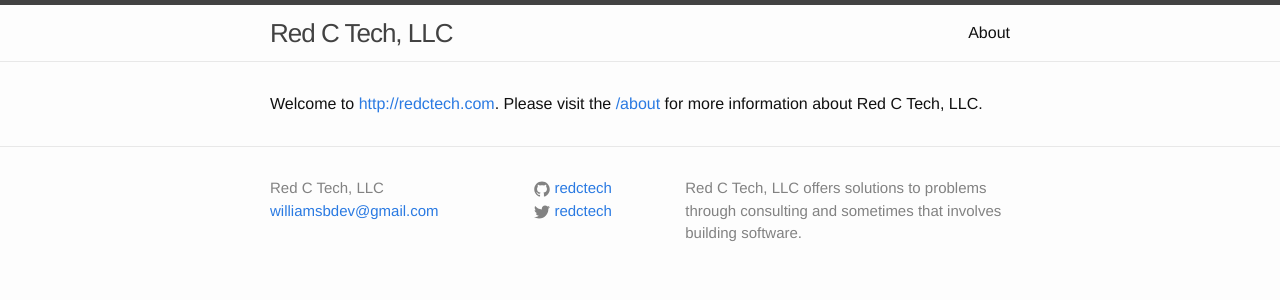
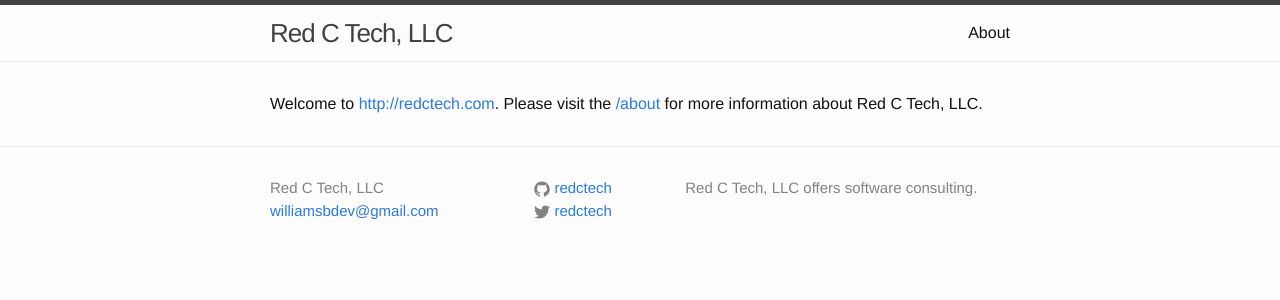
Before and after one commit to redctech/redctech.github.io, a Jekyll site: the page built from index.html, in a window 1280 px wide. Shown: the top 300 px of the page. Built offline with Jekyll 4.4.1, drawn with Linux system fonts in a browser that asks for light colours.

Commit message:
[FEATURE] update the tagline

```diff
--- a/_config.yml
+++ b/_config.yml
@@ -2,8 +2,7 @@
 title: Red C Tech, LLC
 email: williamsbdev@gmail.com
 description: > # this means to ignore newlines until "baseurl:"
-    Red C Tech, LLC offers solutions to problems through
-    consulting and sometimes that involves building software.
+    Red C Tech, LLC offers software consulting.
 baseurl: "" # the subpath of your site, e.g. /blog/
 url: "http://redctech.com"
 twitter_username: redctech
```
